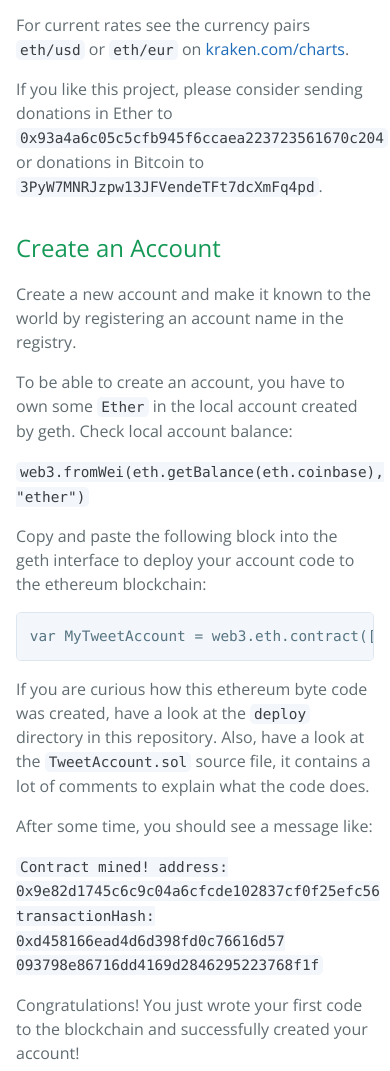
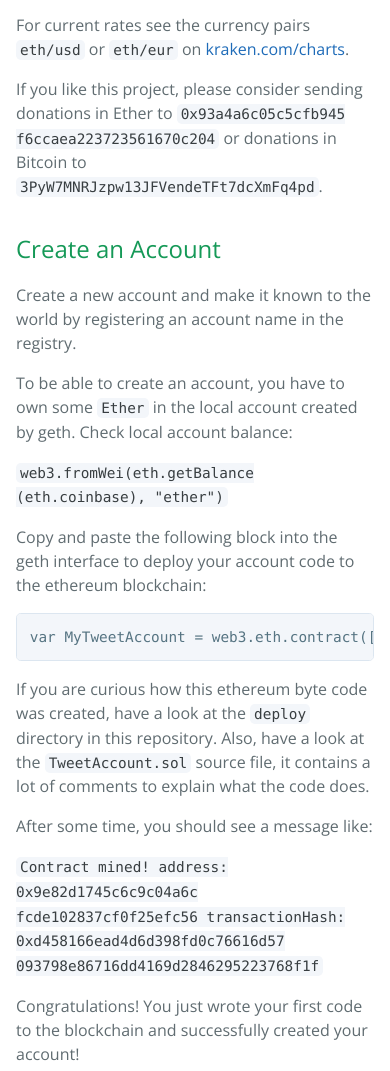
Before and after one commit to yep/eth-tweet, a plain HTML site: page index.html in a window 390 px wide. Shown: the part 4309-5380 px from the top of the page. Drawn offline with nearby package versions, Linux system fonts and the light colour scheme.

Commit message:
add linebreak for mobile browser support

```diff
--- a/index.html
+++ b/index.html
@@ -136,7 +136,7 @@
 
 <p>For current rates see the currency pairs <code>eth/usd</code> or <code>eth/eur</code> on <a href="https://www.kraken.com/charts">kraken.com/charts</a>.</p>
 
-<p>If you like this project, please consider sending donations in Ether to <code>0x93a4a6c05c5cfb945f6ccaea223723561670c204</code> or donations in Bitcoin to <code>3PyW7MNRJzpw13JFVendeTFt7dcXmFq4pd</code>.</p>
+<p>If you like this project, please consider sending donations in Ether to <code>0x93a4a6c05c5cfb945<br />f6ccaea223723561670c204</code> or donations in Bitcoin to <code>3PyW7MNRJzpw13JFVendeTFt7dcXmFq4pd</code>.</p>
 
 <h2>
 <a id="create-an-account" class="anchor" href="#create-an-account" aria-hidden="true"><span aria-hidden="true" class="octicon octicon-link"></span></a>Create an Account</h2>
@@ -145,7 +145,7 @@
 
 <p>To be able to create an account, you have to own some <code>Ether</code> in the local account created by geth. Check local account balance:</p>
 
-<p><code>web3.fromWei(eth.getBalance(eth.coinbase), "ether")</code></p>
+<p><code>web3.fromWei(eth.getBalance<br />(eth.coinbase), "ether")</code></p>
 
 <p>Copy and paste the following block into the geth interface to deploy your account code to the ethereum blockchain:</p>
 
@@ -156,7 +156,7 @@
 
 <p>After some time, you should see a message like:</p>
 
-<p><code>Contract mined! address: 0x9e82d1745c6c9c04a6cfcde102837cf0f25efc56 transactionHash: 0xd458166ead4d6d398fd0c76616d57<br />093798e86716dd4169d2846295223768f1f</code></p>
+<p><code>Contract mined! address: 0x9e82d1745c6c9c04a6c<br />fcde102837cf0f25efc56 transactionHash: 0xd458166ead4d6d398fd0c76616d57<br />093798e86716dd4169d2846295223768f1f</code></p>
 
 <p>Congratulations! You just wrote your first code to the blockchain and successfully created your account!</p>
 
```
